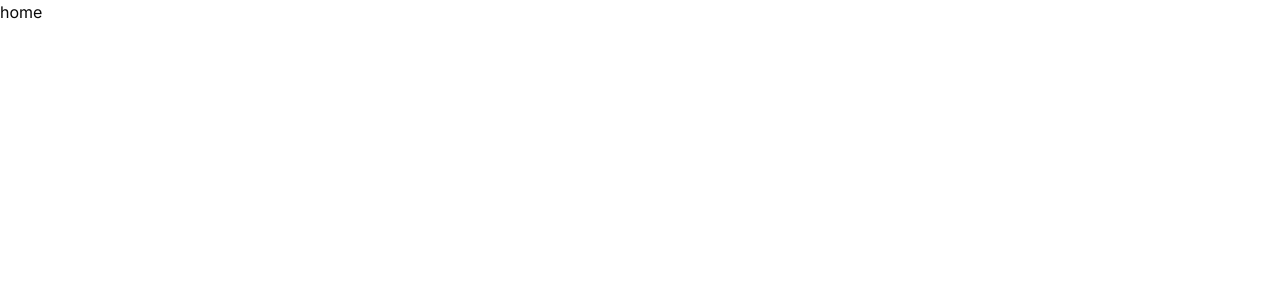
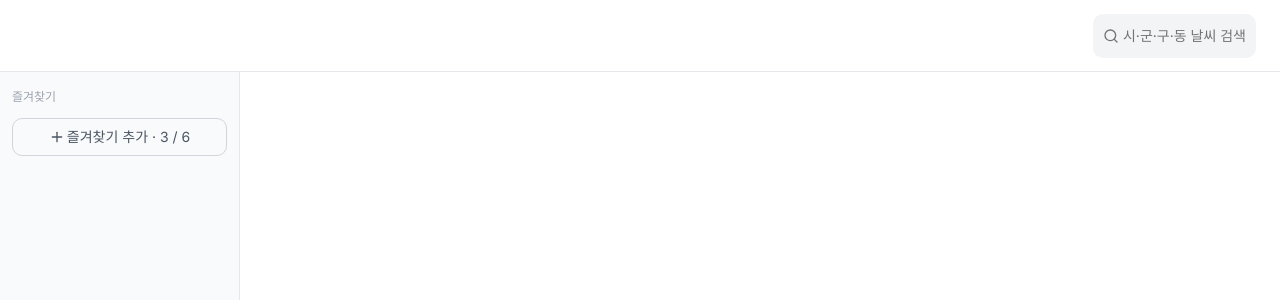
Before and after one commit to aken-you/weather-info, a React (Vite) app: page / in a window 1280 px wide. Shown: the top 300 px of the page. Built offline with nearby package versions, Linux system fonts and the light colour scheme; no server answers.

Commit message:
feat: 메인페이지 layout 설정

```diff
--- /dev/null
+++ b/src/page/home/lib/hourly-forecast.ts
@@ -0,0 +1,26 @@
+interface HourlyForecast {
+  fcstDate: string
+  fcstTime: string
+  temperature: number
+  weatherStatus: string
+}
+
+export function getHourlyForecastList({
+  ultraShortForecast,
+  shortForecast,
+}: {
+  ultraShortForecast: HourlyForecast[]
+  shortForecast: HourlyForecast[]
+}) {
+  // 초단기예보의 시간대를 Set으로 저장 (빠른 조회를 위해)
+  const ultraShortTimeSet = new Set(ultraShortForecast.map(item => `${item.fcstDate}_${item.fcstTime}`))
+
+  // 단기예보에서 초단기예보 시간대를 제외한 데이터만 필터링
+  const remainingShortForecast = shortForecast.filter(item => {
+    const timeKey = `${item.fcstDate}_${item.fcstTime}`
+    return !ultraShortTimeSet.has(timeKey)
+  })
+
+  // 남은 단기예보 순서로 결합
+  return [...ultraShortForecast, ...remainingShortForecast]
+}
--- a/src/page/home/ui/index.tsx
+++ b/src/page/home/ui/index.tsx
@@ -1,3 +1,90 @@
+import { useDeviceType } from 'shared/lib/use-device-type'
+import {
+  AppLayout,
+  AppLayoutContent,
+  AppLayoutFooter,
+  AppLayoutHeader,
+  AppLayoutMain,
+  AppLayoutSidebar,
+} from 'shared/ui/app-layout'
+import { Plus, Search, Star, Sun } from 'lucide-react'
+import { Link, NavLink } from 'react-router-dom'
+import { useCurrentLocation } from 'shared/lib/use-current-location'
+import { Suspense } from 'react'
+import { WeatherSection } from './weather-section'
+
 export function HomePage() {
-  return <div>home</div>
+  const deviceType = useDeviceType()
+  const { location: currentLocation } = useCurrentLocation()
+
+  return (
+    <AppLayout>
+      <AppLayoutHeader className="desktop:justify-end">
+        <button
+          type="button"
+          className="desktop:w-fit text-muted-foreground font-body-small flex h-11 w-full cursor-pointer items-center gap-1 rounded-lg bg-gray-100 px-2.5 py-1"
+        >
+          <Search className="h-4 w-4" />
+          시·군·구·동 날씨 검색
+        </button>
+      </AppLayoutHeader>
+
+      <AppLayoutContent>
+        {deviceType === 'desktop' && (
+          <AppLayoutSidebar className="flex flex-col gap-3">
+            <h4 className="font-caption text-neutral-tertiary">즐겨찾기</h4>
+
+            <nav className="flex flex-col gap-3">
+              {/* todo 즐겨찾기 카드 구현 */}
+              {/* <FavoriteCard />
+              <FavoriteCard />
+              <FavoriteCard /> */}
+
+              {/* todo 경로 지정하기 */}
+              <Link
+                to=""
+                className="text-neutral-secondary font-body-small hover:bg-muted flex w-full items-center justify-center gap-0.5 rounded-lg border border-gray-300 px-2.5 py-2 text-sm"
+              >
+                <Plus className="h-4 w-4" />
+                즐겨찾기 추가 · 3 / 6
+              </Link>
+            </nav>
+          </AppLayoutSidebar>
+        )}
+
+        <AppLayoutMain className="flex flex-col items-center gap-5">
+          {currentLocation ? (
+            <Suspense fallback={<WeatherSection.Loading />}>
+              <WeatherSection location={currentLocation} />
+            </Suspense>
+          ) : null}
+        </AppLayoutMain>
+      </AppLayoutContent>
+
+      {deviceType === 'mobile' && (
+        <AppLayoutFooter>
+          <nav className="flex h-15.5 items-center rounded-[2.25rem] border border-gray-200 p-1">
+            <NavLink
+              to="/"
+              className={({ isActive }) =>
+                `${isActive ? 'bg-brand-primary text-white' : 'text-neutral-secondary'} flex h-13.5 flex-1 flex-col items-center justify-center gap-1 rounded-[2.25rem] text-[.75rem]`
+              }
+            >
+              <Sun className="h-4.5 w-4.5" />
+              날씨
+            </NavLink>
+            <NavLink
+              to="/favorite"
+              className={({ isActive }) =>
+                `${isActive ? 'bg-brand-primary text-white' : 'text-neutral-secondary'} flex h-13.5 flex-1 flex-col items-center justify-center gap-1 rounded-[2.25rem] text-[.75rem]`
+              }
+            >
+              <Star className="h-4.5 w-4.5" />
+              즐겨찾기
+            </NavLink>
+          </nav>
+        </AppLayoutFooter>
+      )}
+    </AppLayout>
+  )
 }
--- /dev/null
+++ b/src/page/home/ui/weather-section.tsx
@@ -0,0 +1,79 @@
+import { useSuspenseQueries } from '@tanstack/react-query'
+import { locationQueryKey } from 'entities/location/api/query-key'
+import { weatherQueryKey } from 'entities/weather/api/query-key'
+import { HourlyForecastItem } from 'entities/weather/ui/hourly-forecast-item'
+import { Sun } from 'lucide-react'
+import { formatYYYYMMDD, getNowDate } from 'shared/lib/time'
+import { getHourlyForecastList } from '../lib/hourly-forecast'
+
+interface WeatherSectionProps {
+  location: {
+    nx: number
+    ny: number
+    lat: number
+    lng: number
+  }
+}
+
+export function WeatherSection({ location }: WeatherSectionProps) {
+  const [{ data: address }, { data: currentWeather }, { data: ultraShortForecast }, { data: shortForecast }] =
+    useSuspenseQueries({
+      queries: [
+        locationQueryKey.address({ lat: location.lat, lng: location.lng }),
+        weatherQueryKey.currentWeather(location),
+        weatherQueryKey.ultraShortForecast(location),
+        weatherQueryKey.shortForecast(location),
+      ],
+    })
+
+  const dateObj = getNowDate()
+  const yyyymmdd = formatYYYYMMDD(dateObj)
+  const yyyy = yyyymmdd.slice(0, 4)
+  const mm = yyyymmdd.slice(4, 6)
+  const dd = yyyymmdd.slice(6, 8)
+
+  const hourlyForecastList = getHourlyForecastList({
+    ultraShortForecast,
+    shortForecast: shortForecast.hourlyForecast,
+  })
+
+  return (
+    <>
+      <section className="desktop:pt-0 flex flex-col items-center pt-7">
+        <div className="flex items-center gap-2">
+          <h1 className="text-neutral-primary font-h1">{address.lastRegionDepth}</h1>
+          {/* <Badge>현재 위치</Badge> */}
+        </div>
+
+        <span className="font-body-small text-neutral-tertiary">
+          {address.addressName} · {yyyy}년 {mm}월 {dd}일
+        </span>
+      </section>
+
+      <section className="flex flex-col items-center gap-2 py-3">
+        <div className="text-neutral-primary flex items-center gap-1">
+          <Sun className="h-22.5 w-22.5" />
+          <span className="font-display">{currentWeather.temperature}°C</span>
+        </div>
+
+        <span className="font-h3 text-neutral-secondary">맑음</span>
+
+        <span className="font-body text-neutral-tertiary">
+          최저 {shortForecast.minTemp}°C · 최고 {shortForecast.maxTemp}°C
+        </span>
+      </section>
+
+      <section className="desktop:rounded-lg desktop:border desktop:border-gray-300 desktop:max-w-125 flex w-full flex-col gap-2 border-t border-b border-t-gray-300 border-b-gray-300 bg-gray-50 px-4 py-3">
+        <h4 className="font-body-small desktop:text-neutral-primary text-neutral-tertiary">시간대별 예보</h4>
+
+        <ol className="flex w-full gap-2 overflow-x-auto">
+          {hourlyForecastList.map(forecast => (
+            <HourlyForecastItem key={`${forecast.fcstDate}${forecast.fcstTime}`} {...forecast} />
+          ))}
+        </ol>
+      </section>
+    </>
+  )
+}
+
+WeatherSection.Loading = () => <div>loading...</div>
```
